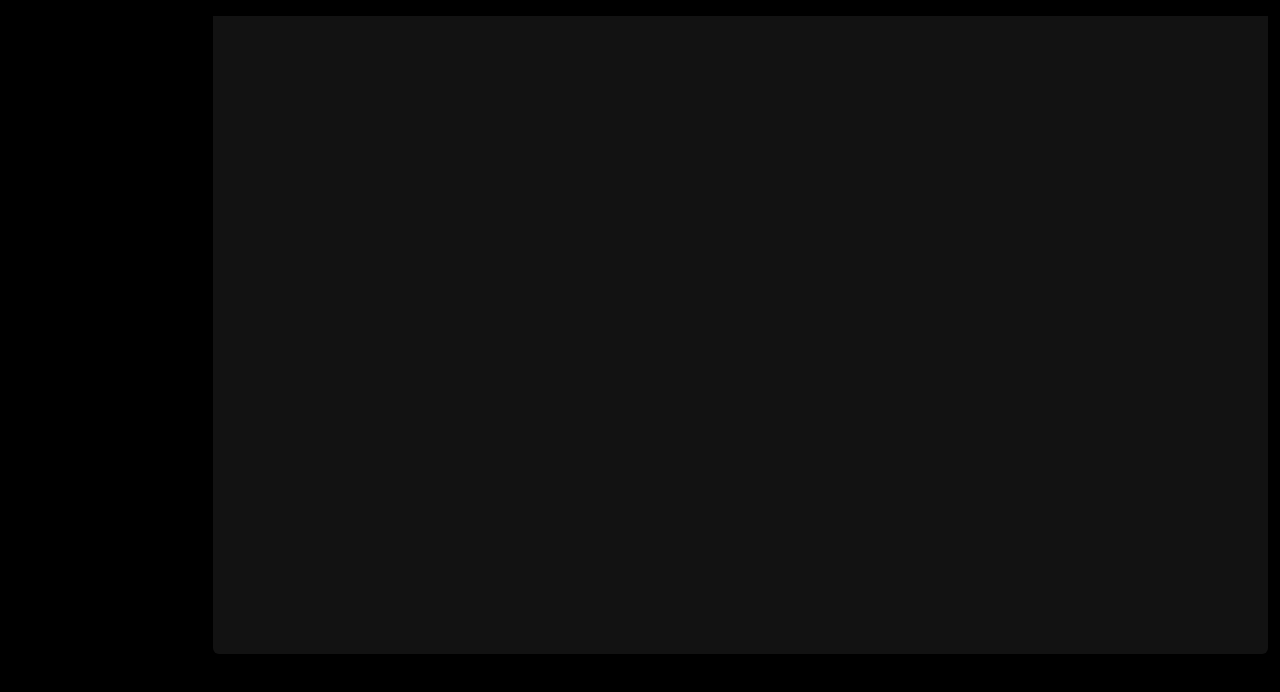
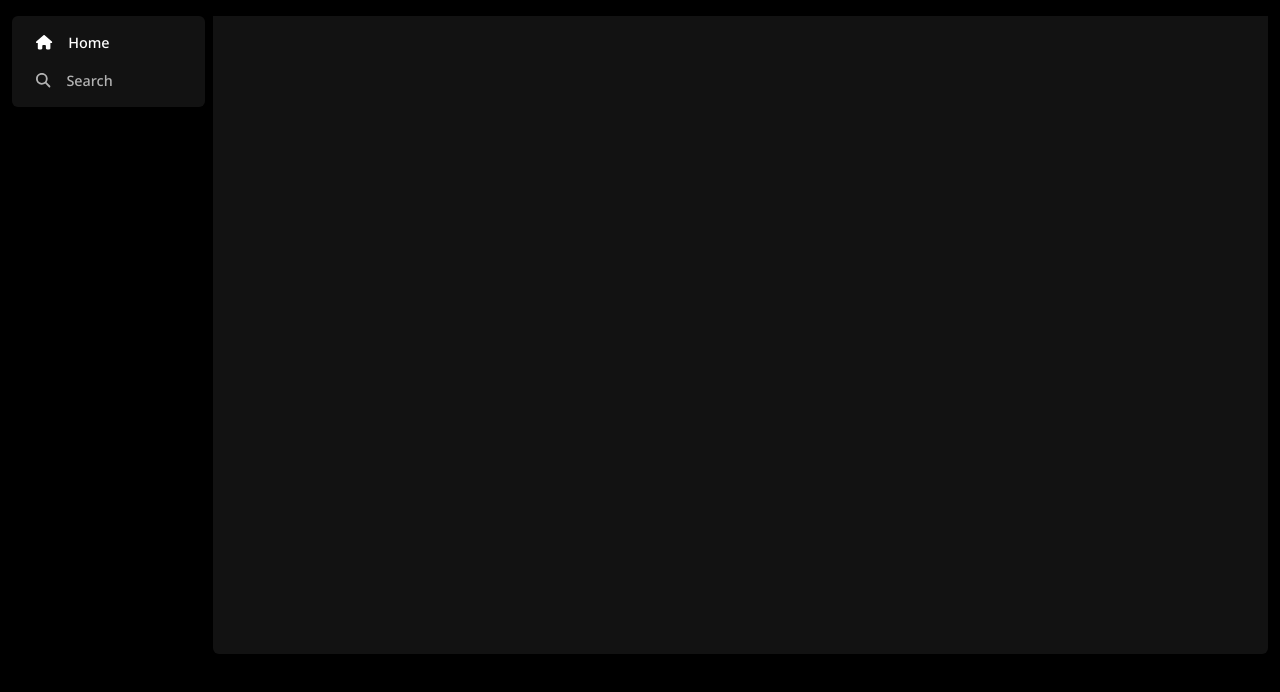
Before and after one commit to GustavoGuerato/Spotify-Fullstack, an Angular app: page / in a window 1280 px wide. Shown: the top 692 px of the page. Built offline with nearby package versions, Linux system fonts and the light colour scheme.

Commit message:
criacao da library

```diff
--- a/src/app/app.component.html
+++ b/src/app/app.component.html
@@ -1,8 +1,8 @@
 <div class="container-fluid pt-3 vh-100">
   <div class="row height-main-row">
-    <div
-      class="d-none d-sm-none d-md-block col-xl-2 navigation pe-2 h-100"
-    ></div>
+    <div class="d-none d-sm-none d-md-block col-xl-2 navigation pe-2 h-100">
+      <app-navigation></app-navigation>
+    </div>
     <div class="col-12 col-sm-12 col-md-9 col-xl-10 ps-0 h-100">
       <div
         class="rounded-bottom-2 p-3 bg-dark overflow-scroll full-height-main-content"
--- a/src/app/app.component.ts
+++ b/src/app/app.component.ts
@@ -5,11 +5,12 @@ import {
   FontAwesomeModule,
 } from '@fortawesome/angular-fontawesome';
 import { fontAwesomeIcons } from './shared/font-awesome-icons';
+import { NavigationComponent } from "./layout/navigation/navigation.component";
 
 @Component({
   selector: 'app-root',
   standalone: true,
-  imports: [RouterOutlet, FontAwesomeModule],
+  imports: [RouterOutlet, FontAwesomeModule, NavigationComponent],
   templateUrl: './app.component.html',
   styleUrls: ['./app.component.scss'],
 })
--- /dev/null
+++ b/src/app/layout/library/library.component.html
@@ -0,0 +1 @@
+<p>library works!</p>
--- a/src/app/shared/font-awesome-icons.ts
+++ b/src/app/shared/font-awesome-icons.ts
@@ -2,7 +2,13 @@ import {
   faCircle,
   faCirclePause,
   faCirclePlay,
+  faHome,
+  faSearch,
   IconDefinition,
 } from '@fortawesome/free-solid-svg-icons';
 
-export const fontAwesomeIcons: IconDefinition[] = [faCirclePlay];
+export const fontAwesomeIcons: IconDefinition[] = [
+  faCirclePlay,
+  faHome,
+  faSearch,
+];
```
Also changed, not shown: src/app/layout/library/library.component.ts (added, +12 -0 lines), src/app/layout/library/library.component.scss (added), 1 other file (tests, documents, lock files or other folders).
